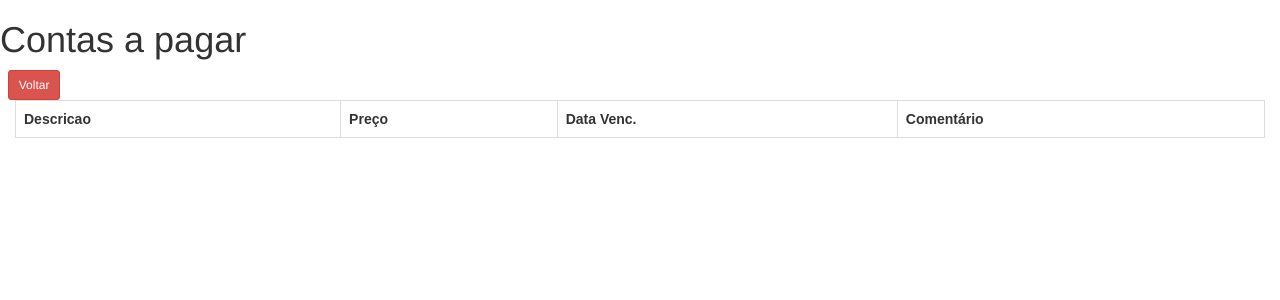
After one commit to ofioneu/Contas-a-pagar, a Flask app: template templates/return_filtro.html in a window 1280 px wide. The commit adds this page. Shown: the top 300 px of the page. Run offline with Flask 2, Linux system fonts and the light colour scheme; the template is opened without the code that fills it, so the values that code supplies are empty; parts of the project's set-up code (start-up, migrations or seed data) failed here and were passed over; some libraries are stand-ins or nearby versions.

Commit message:
Filtro Funcionando

```diff
--- /dev/null
+++ b/templates/return_filtro.html
@@ -0,0 +1,60 @@
+<!DOCTYPE html>
+<html lang="en">
+<head>
+    <meta charset="UTF-8">
+    <meta name="viewport" content="width=device-width, initial-scale=1.0">
+    <link rel="stylesheet" href="https://maxcdn.bootstrapcdn.com/bootstrap/3.4.1/css/bootstrap.min.css">
+  <script src="https://ajax.googleapis.com/ajax/libs/jquery/3.5.1/jquery.min.js"></script>
+  <script src="https://maxcdn.bootstrapcdn.com/bootstrap/3.4.1/js/bootstrap.min.js"></script>
+    <title>Contas</title>
+
+    <style>
+        table {
+          font-family: arial, sans-serif;
+          border-collapse: collapse;
+          width: 100%;
+        }
+
+        td, th {
+          border: 1px solid #dddddd;
+          text-align: left;
+          padding: 8px;
+        }
+
+        tr:nth-child(even) {
+          background-color: #dddddd;
+        }
+        </style>
+</head>
+
+<body>
+  <div id="titulo">
+    <h1>Contas a pagar</h1>
+    &nbsp;
+
+    <td><a class="btn btn-danger btn-sm" href="/" role="button">Voltar</a></td>
+  </div>
+    <div class = "container-fluid">
+        <table>
+                <tr>
+                    <td><b>Descricao</b></td>
+                    <td><b>Preço</b></td>
+                    <td><b>Data Venc.</b></td>
+                    <td><b>Comentário</b></td>
+                </tr>
+             <!--Data de vencimento-->
+              {% for a in item %}
+              <tr>
+                <td>{{ a.descricao }}</td>
+                <td>{{ a.preco }}</td>
+                <td>{{ a.data_venc }}</td>
+                <td>{{ a.comment }}</td>
+              </tr>
+              {% endfor %}
+
+
+
+      </table>
+
+</body>
+</html>
```
Also changed, not shown: application/gerenciar.py (+30 -7 lines), templates/home.html (+13 -9 lines).
